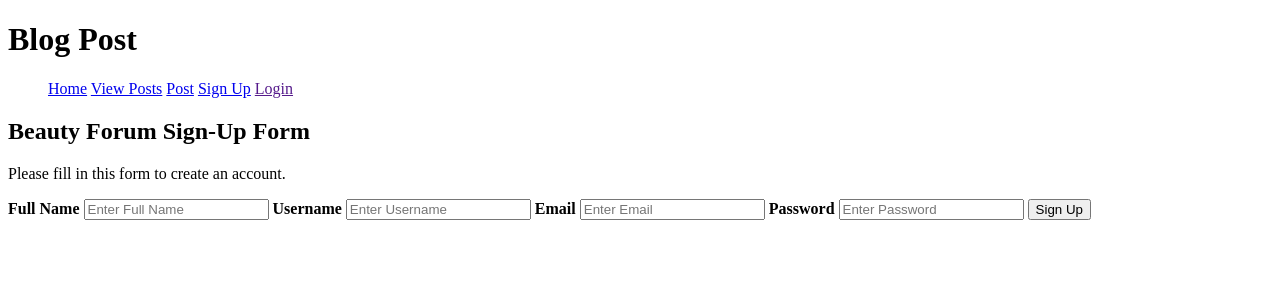
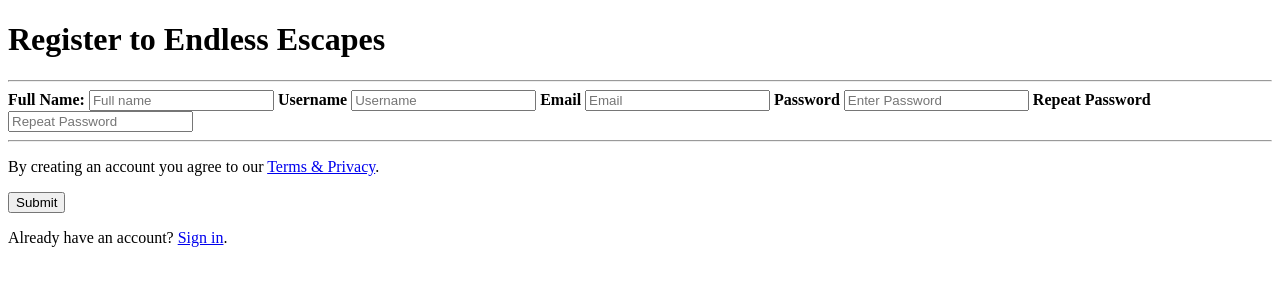
Before and after one commit to lezgitit/WebDevProject, a PHP site: page /signup.php in a window 1280 px wide. Shown: the top 300 px of the page. Run offline with PHP 8.4, Linux system fonts and the light colour scheme.

Commit message:
Sign up is fixed.

```diff
--- a/signup.php
+++ b/signup.php
@@ -1,71 +1,88 @@
 <?php
+
 require('authenticate.php');
 
-	// If an input is given
-  if($_POST && isset($_POST['fullName']) && isset($_POST['userName']) && isset($_POST['email']) && isset($_POST['password']))
+
+if($_POST && isset($_POST['userName']) && isset($_POST['fullName']) && isset($_POST['email']) && isset($_POST['password']) && isset($_POST['password2']))
 {
-//Sanitize the input to prevent injection
+$userName = filter_input(INPUT_POST, 'userName', FILTER_SANITIZE_FULL_SPECIAL_CHARS);
 $fullName = filter_input(INPUT_POST, 'fullName', FILTER_SANITIZE_FULL_SPECIAL_CHARS);
-    $userName = filter_input(INPUT_POST, 'userName', FILTER_SANITIZE_FULL_SPECIAL_CHARS);
-    $email = filter_input(INPUT_POST, 'email', FILTER_SANITIZE_EMAIL);
+$email = filter_input(INPUT_POST, 'email', FILTER_SANITIZE_FULL_SPECIAL_CHARS);
+$accountType = filter_input(INPUT_POST, 'accountType', FILTER_SANITIZE_FULL_SPECIAL_CHARS);
 $password = filter_input(INPUT_POST, 'password', FILTER_SANITIZE_FULL_SPECIAL_CHARS);
-//If title and content string length is greater than zero
-    if((strlen($fullName) > 0) && (strlen($userName) > 0) && (strlen($email) > 0) && (strlen($password) > 0))
+$password2 = filter_input(INPUT_POST, 'password2', FILTER_SANITIZE_FULL_SPECIAL_CHARS);
+
+if((strlen($userName) > 0) && (strlen($fullName) > 0) && (strlen($email) > 0) && (strlen($password == $password2) > 0))
 {
 
-      $query = "INSERT INTO user (fullName, userName, email, password) VALUES (:fullName, :userName, :email, :password)";
+$query = "INSERT INTO user (userName, fullname, email, accountType, password) VALUES (:userName, :fullName, :email, :accountType, :password)";
+
 $statement = $db->prepare($query);
 
+$statement->bindValue(':userName', $userName);
 $statement->bindValue(':fullName', $fullName);
-      $statement->bindValue(':userName', $userName);
 $statement->bindValue(':email', $email);
+$statement->bindValue(':accountType', $accountType);
 $statement->bindValue(':password', $password);
 
 $statement->execute();
-
-      header("Location:index.php");
+header("refresh:.5; url=index.php");
+echo '<script language ="javascript">';
+echo 'alert("You are now registered")';
+echo '</script>';
 }
 else
 {
-        header("processing.php");
+echo '<script language ="javascript">';
+echo 'alert("Error in registration")';
+echo '</script>';
 }
+
+
 }
+
+
+
 ?>
 
-<!--this is where the form starts-->
 <!DOCTYPE html>
 <html>
 <head>
-  <title>New Post</title>
+  <title></title>
 </head>
 <body>
-  <div>
-    <h1>Blog Post</h1>
+
+  <form method="post">
+  <div class="container">
+    <h1>Register to Endless Escapes</h1>
+    <hr>
+
+    <label><b>Full Name:</b></label>
+    <input placeholder= 'Full name' id='fullName' name='fullName' required>
+
+    <label><b>Username</b></label>
+    <input placeholder="Username" name="userName" id="userName" required>
+
+    <label><b>Email</b></label>
+    <input type="email" placeholder="Email" name="email" id="email" required>
+
+    <label><b>Password</b></label>
+    <input type="password" placeholder="Enter Password" name="password" id="password" required>
+
+    <label><b>Repeat Password</b></label>
+    <input type="password" placeholder="Repeat Password" name="password2" id="password2" required>
+
+    <input type ='hidden' value='Customer' id ='accountType' name='accountType'>
+
+    <hr>
+    <p>By creating an account you agree to our <a href="#">Terms & Privacy</a>.</p>
+    <input id='submit' type='submit'>
   </div>
-  <div id="navbar">
-    <?php include('nav.php') ?>
-  </div>
-  <div>
-  	 <h2>Beauty Forum Sign-Up Form</h2>
-    	<form method="post" action="signup.php">
-      <p>Please fill in this form to create an account.</p>
 
-      <label for="name"><b>Full Name</b></label>
-      <input type="text" placeholder="Enter Full Name" id='fullName' name="fullName" required>
-
-      <label for="username"><b>Username</b></label>
-      <input type="text" placeholder="Enter Username" id= 'userName' name="userName" required>
-
-      <label for="email"><b>Email</b></label>
-      <input type="text" placeholder="Enter Email" id= 'email' name="email" required>
-
-      <label for="psw"><b>Password</b></label>
-      <input type="password" placeholder="Enter Password" id= 'password' name="psw" required>
-
-        <button type="submit" class="submit">Sign Up</button>
-      </div>
+  <div class="container signin">
+    <p>Already have an account? <a href="login.php">Sign in</a>.</p>
   </div>
 </form>
-  </div>
+
 </body>
-</html>
+</html
```
Also changed, not shown: update.php (+1 -13 lines). Lines whose indentation alone changed are shown as unchanged.
